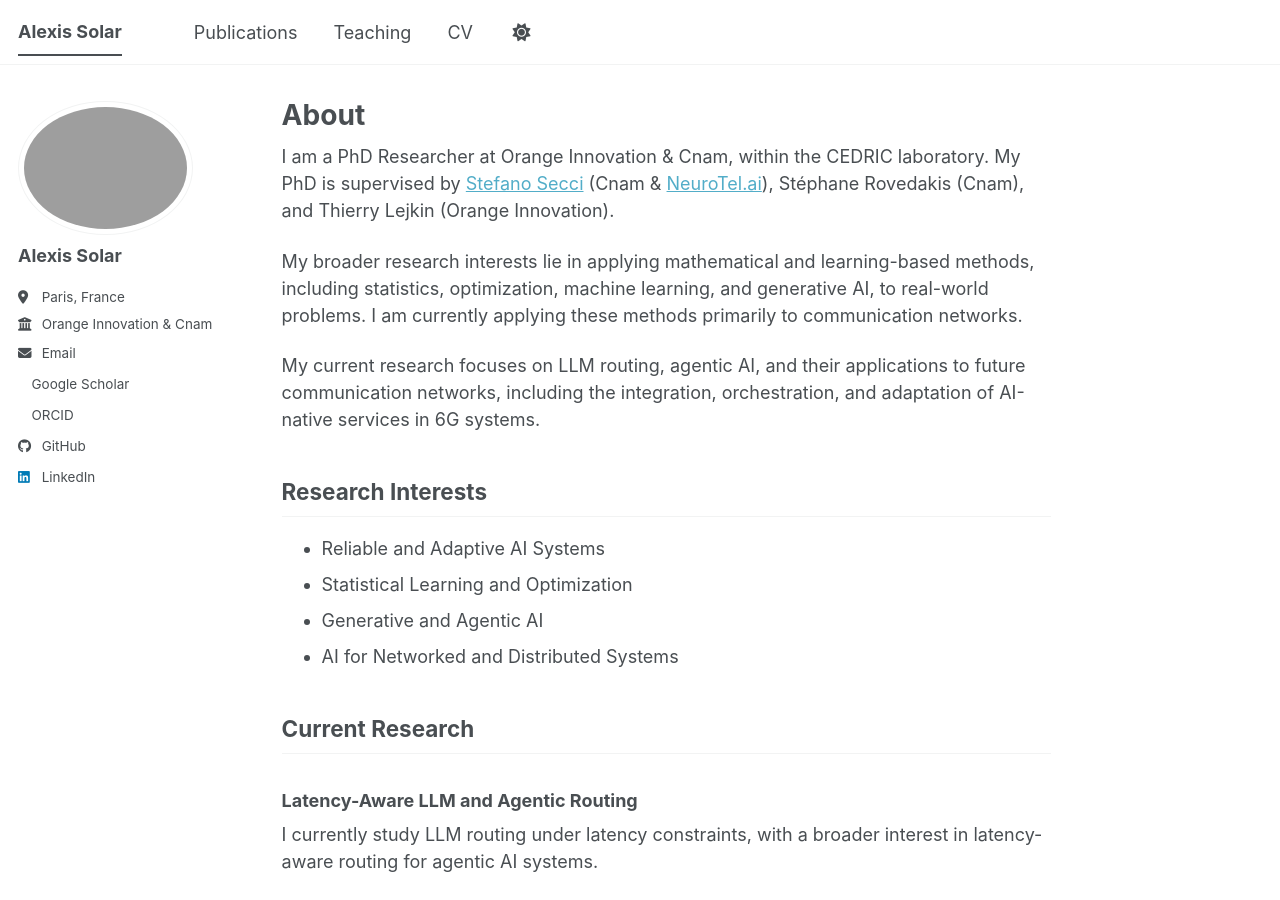
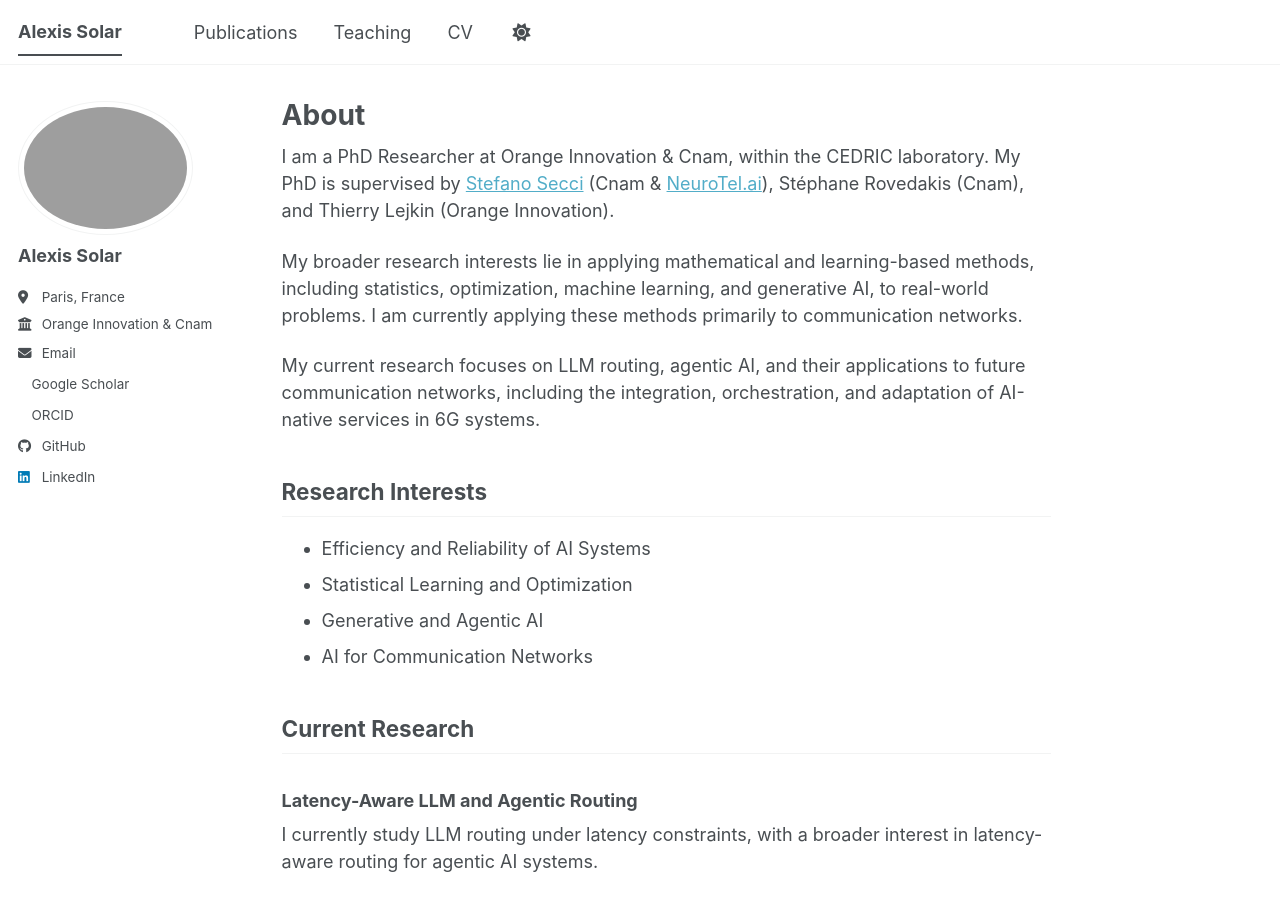
Before and after one commit to SolarAlexis/SolarAlexis.github.io, a Jekyll site: the page built from _pages/about.md, in a window 1280 px wide and 900 px high. Built offline with Jekyll 4.4.1, drawn with Linux system fonts in a browser that asks for light colours; a style sheet for code colours, icons or effects is not loaded.

Commit message:
Update about.md

```diff
--- a/_pages/about.md
+++ b/_pages/about.md
@@ -15,10 +15,10 @@ My current research focuses on LLM routing, agentic AI, and their applications t
 
 ## Research Interests
 
-- Reliable and Adaptive AI Systems
+- Efficiency and Reliability of AI Systems
 - Statistical Learning and Optimization
 - Generative and Agentic AI
-- AI for Networked and Distributed Systems
+- AI for Communication Networks
 
 ## Current Research
 
```
